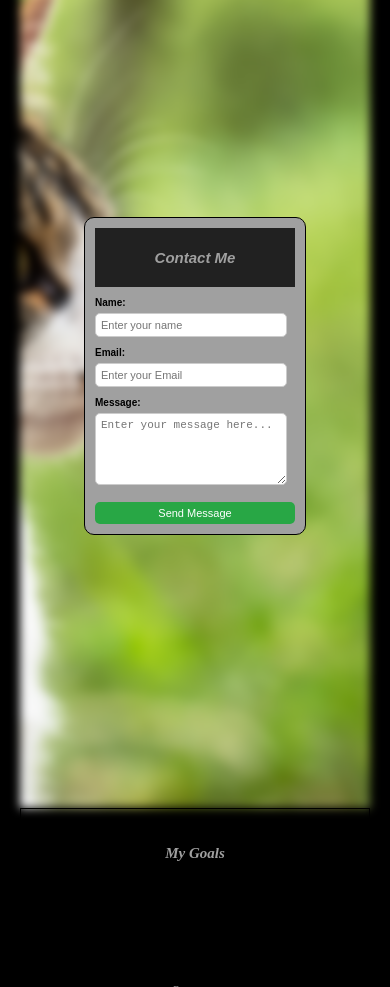
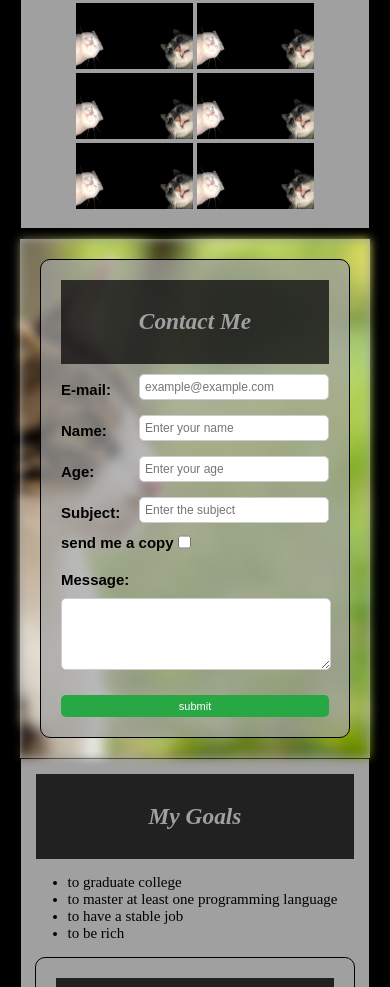
Before and after one commit to PUP-BSIT/exercise-8-hershell, a plain HTML site: page florido_maydelyn/index.html in a window 390 px wide. Shown: the part 1013-2000 px from the top of the page. Drawn offline with Linux system fonts and the light colour scheme.

Commit message:
fix the output of exercise 6 (#1)
* add changes in contact form

* add changes to goals section

* add changes in css file

* fix format of html file

* add changes in js file

```diff
--- a/florido_maydelyn/index.html
+++ b/florido_maydelyn/index.html
@@ -56,38 +56,72 @@
         <img src="images/meow.jpg" alt="cat" />
         <img src="images/meow.jpg" alt="cat" />
       </div>
+
+      <div class="form">
+        <form>
+          <h2>Contact Me</h2>
+          <div class="wrapper">
+            <div class="item1">
+              <label for="email">E-mail:</label>
+              <input
+                type="email"
+                name="email"
+                id="email"
+                placeholder="example@example.com"
+                required/>
             </div>
-    <div class="form">
-      <form action="#">
-        <h2>Contact Me</h2>
+
+            <div class="item2">
               <label for="name">Name:</label>
               <input
                 type="text"
                 id="name"
                 name="name"
                 placeholder="Enter your name"
-          required
-        />
+                required/>
+            </div>
 
-        <label for="email">Email:</label>
+            <div class="item3">
+              <label for="age">Age:</label>
               <input
-          type="email"
-          id="email"
-          name="email"
-          placeholder="Enter your Email"
-          required
-        />
+                type="number"
+                name="age"
+                id="age"
+                placeholder="Enter your age"
+                required/>
+            </div>
 
+            <div class="item4">
+              <label for="subject">Subject:</label>
+              <input
+                type="text"
+                id="subject"
+                name="subject"
+                placeholder="Enter the subject"
+                required/>
+            </div>
+
+            <div class="item5">
+              <label for="copy">send me a copy</label>
+              <input type="checkbox" name="copy" id="copy" />
+            </div>
+
+            <div class="item6">
               <label for="message">Message:</label>
               <textarea
+                name="message"
                 id="message"
-          name="message"
+                cols="30"
                 rows="5"
-          placeholder="Enter your message here..."
-          required
-        ></textarea>
+                placeholder="Enter your message"
+                required>
+              </textarea>
+            </div>
 
-        <button type="submit">Send Message</button>
+            <div class="item7">
+              <button type="button">submit</button>
+            </div>
+          </div>
         </form>
       </div>
 
@@ -99,17 +133,19 @@
           <li>to have a stable job</li>
           <li>to be rich</li>
         </ul>
+
+        <div class="comment">
           <div class="groupmate-comments">
             <h3>Comments</h3>
             <p>I hope you reach all your goals! - Durante</p>
             <p>
-          These goals are fantastic and show that you’re focused on achieving
-          success! -Riomalos
+              These goals are fantastic and show that you’re focused on
+              achieving success! -Riomalos
             </p>
             <p><!--TODO Siervo: Add a comment about goal--></p>
           </div>
-      <div class="comment">
-        <form>
+
+          <form class="comment-form">
             <h3>Comment</h3>
             <label for="comment_name">Name:</label>
             <input
@@ -117,22 +153,24 @@
               id="comment_name"
               name="name"
               placeholder="Enter your name"
-            required
-          />
+              required/>
+
             <label for="comment">Comment:</label>
             <textarea
               id="comment"
               name="comment"
               rows="5"
               placeholder="Enter your comment here..."
-            required
-          ></textarea>
-          <button id="comment_button" type="submit" disabled="true">
+              required>
+            </textarea>
+
+            <button id="comment_button" type="button" disabled="true">
               Comment
             </button>
           </form>
         </div>
       </div>
+    </div>
     <script src="script.js"></script>
   </body>
 </html>
--- a/florido_maydelyn/script.js
+++ b/florido_maydelyn/script.js
@@ -3,7 +3,7 @@ function toggleButton() {
   let commentInput = document.getElementById("comment");
   let commentButton = document.getElementById("comment_button");
 
-  if (nameInput.value.length > 0 && commentInput.value.length > 0) {
+  if (nameInput.value.length && commentInput.value.length) {
     commentButton.disabled = false;
   } else {
     commentButton.disabled = true;
--- a/florido_maydelyn/style.css
+++ b/florido_maydelyn/style.css
@@ -53,6 +53,7 @@ h2 {
 }
 
 h3 {
+  font-family: Arial, sans-serif;
   font-weight: bolder;
   text-align: center;
   font-size: 20px;
@@ -78,15 +79,34 @@ h3 {
   align-items: center;
 }
 
-.groupmate-comments {
-  border: 1px solid;
-  padding: 10px;
-  margin: 10px;
-  width: 90%;
+ol,
+ul {
+  padding-left: 15px;
 }
 
 .comment {
-  font-family: Arial, sans-serif;
+  display: flex;
+  flex-direction: row;
+  align-items: stretch;
+  width: 100%;
+}
+
+.groupmate-comments {
+  border: 1px solid;
+  border-radius: 10px;
+  margin-right: 20px;
+  padding: 20px;
+  width: 50%;
+}
+
+.comment-form {
+  display: flex;
+  flex-direction: column;
+  width: 50%;
+}
+
+.comment-form > input {
+  width: calc(100% - 20px);
 }
 
 button:disabled {
@@ -113,14 +133,13 @@ img {
 }
 
 .form {
-  font-family: Arial, sans-serif;
   display: flex;
   justify-content: flex-end;
   align-items: center;
-  padding: 10px;
-  height: 100vh;
+  padding: 20px;
   border-top: 10px solid rgb(0, 0, 0);
   position: relative;
+  z-index: 1;
 }
 
 .form::before {
@@ -138,22 +157,113 @@ img {
 }
 
 form {
-  background: rgb(160, 160, 160);
-  padding: 10px;
+  background: rgb(160, 160, 160, 0.708);
+  padding: 20px;
   border: 1px solid;
   border-radius: 10px;
-  width: 300px;
+  width: 100%;
+  height: 100%;
+}
+
+form > h2 {
+  background: rgba(0, 0, 0, 0.708);
+}
+
+.wrapper {
+  font-family: Arial, sans-serif;
+  display: grid;
+  grid-template-areas:
+    "itm1 itm2"
+    "itm3 itm4"
+    "itm5 itm5"
+    "itm6 itm6"
+    "itm7 itm7";
+  grid-gap: 10px;
+}
+
+.item1 {
+  grid-area: itm1;
+}
+
+.item2 {
+  grid-area: itm2;
+}
+
+.item3 {
+  grid-area: itm3;
+}
+
+.item4 {
+  grid-area: itm4;
+}
+
+.item5 {
+  grid-area: itm5;
+}
+
+.item6 {
+  grid-area: itm6;
+}
+
+.item7 {
+  grid-area: itm7;
+}
+
+.item1,
+.item2,
+.item3,
+.item4,
+.item7 {
+  padding: 0px;
+  display: flex;
+  flex-direction: row;
+  align-items: center;
+  justify-content: space-between;
+}
+
+.item5 {
+  padding-left: 0px;
+  padding-right: 20px;
+  padding-block: 0px;
+  display: flex;
+  flex-direction: row;
+  align-items: center;
+}
+
+.item6 {
+  padding: 0px;
+  display: flex;
+  flex-direction: column;
+  align-items: flex-start;
 }
 
 label {
   font-weight: bold;
-  display: block;
   margin-top: 10px;
+  text-wrap: nowrap;
 }
 
-input,
+input {
+  width: calc(100% - 100px);
+  padding: 10px;
+  margin-top: 10px;
+  border: 1px solid #ccc;
+  border-radius: 5px;
+}
+
+.item5 > input {
+  width: 13px;
+  height: 18px;
+  margin-block: 0px;
+}
+
+.item5 > label {
+  margin-top: 0px;
+}
+
 textarea {
-  width: 92%;
+  height: 50px;
+  width: calc(100% - 20px);
   padding: 10px;
   margin-top: 10px;
   border: 1px solid #ccc;
@@ -173,16 +283,15 @@ button {
 
 @media (max-width: 426px) {
   body {
-    font-size: 10px;
+    font-size: 15px;
   }
 
   .background {
-    height: 15vh;
+    height: 20vh;
   }
 
   .title {
-    height: 15vh;
-    font-size: 10px;
+    height: 20vh;
   }
 
   #interest_hobbies,
@@ -192,17 +301,17 @@ button {
   }
 
   h1 {
-    font-size: 30px;
+    font-size: 10vw;
   }
 
   h2 {
-    font-size: 15px;
-    height: 7vh;
+    font-size: 6vw;
+    height: 10vh;
   }
 
   h3 {
-    font-size: 10px;
-    height: 5vh;
+    font-size: 6vw;
+    height: 8vh;
   }
 
   p {
@@ -214,19 +323,49 @@ button {
   }
 
   form {
-    width: 200px;
+    width: 90%;
   }
 
-  input,
-  textarea {
-    width: 90%;
+  .wrapper {
+    grid-template-areas:
+      "itm1"
+      "itm2"
+      "itm3"
+      "itm4"
+      "itm5"
+      "itm6"
+      "itm7";
+    margin-top: 5px;
+  }
+
+  input {
+    width: calc(100% - 90px);
     padding: 5px;
     margin-top: 5px;
-    font-size: 11px;
+    font-size: 12px;
+  }
+
+  .wrapper > label {
+    margin: 0px;
   }
 
   button {
     padding: 5px;
     font-size: 11px;
   }
+
+  .comment {
+    flex-direction: column;
+    align-items: center;
+  }
+
+  .groupmate-comments {
+    width: calc(100% - 40px);
+    margin-right: 0px;
+    margin-bottom: 10px;
+  }
+
+  .comment-form {
+    width: calc(100% - 40px);
+  }
 }
```
Lines whose indentation alone changed are shown as unchanged.
